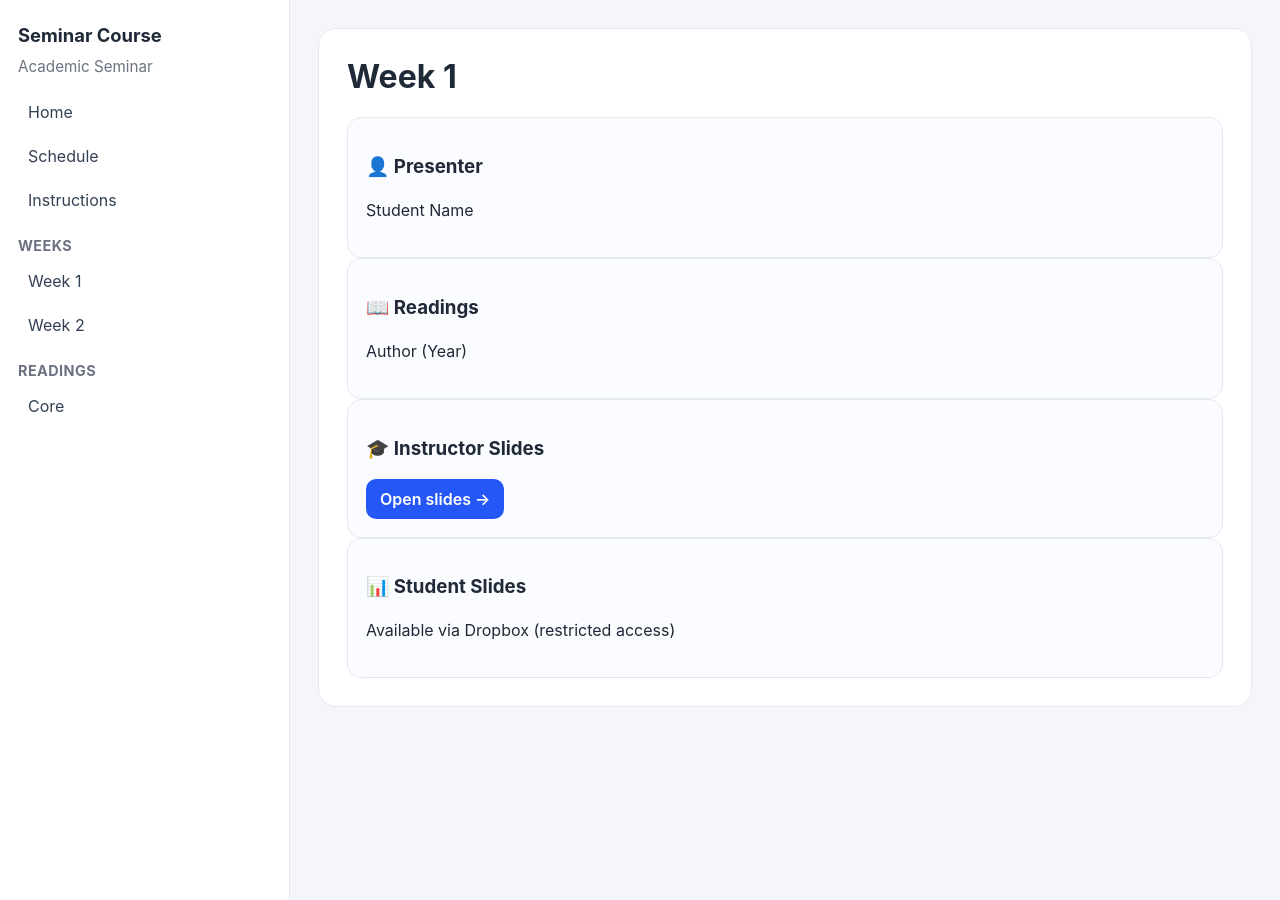
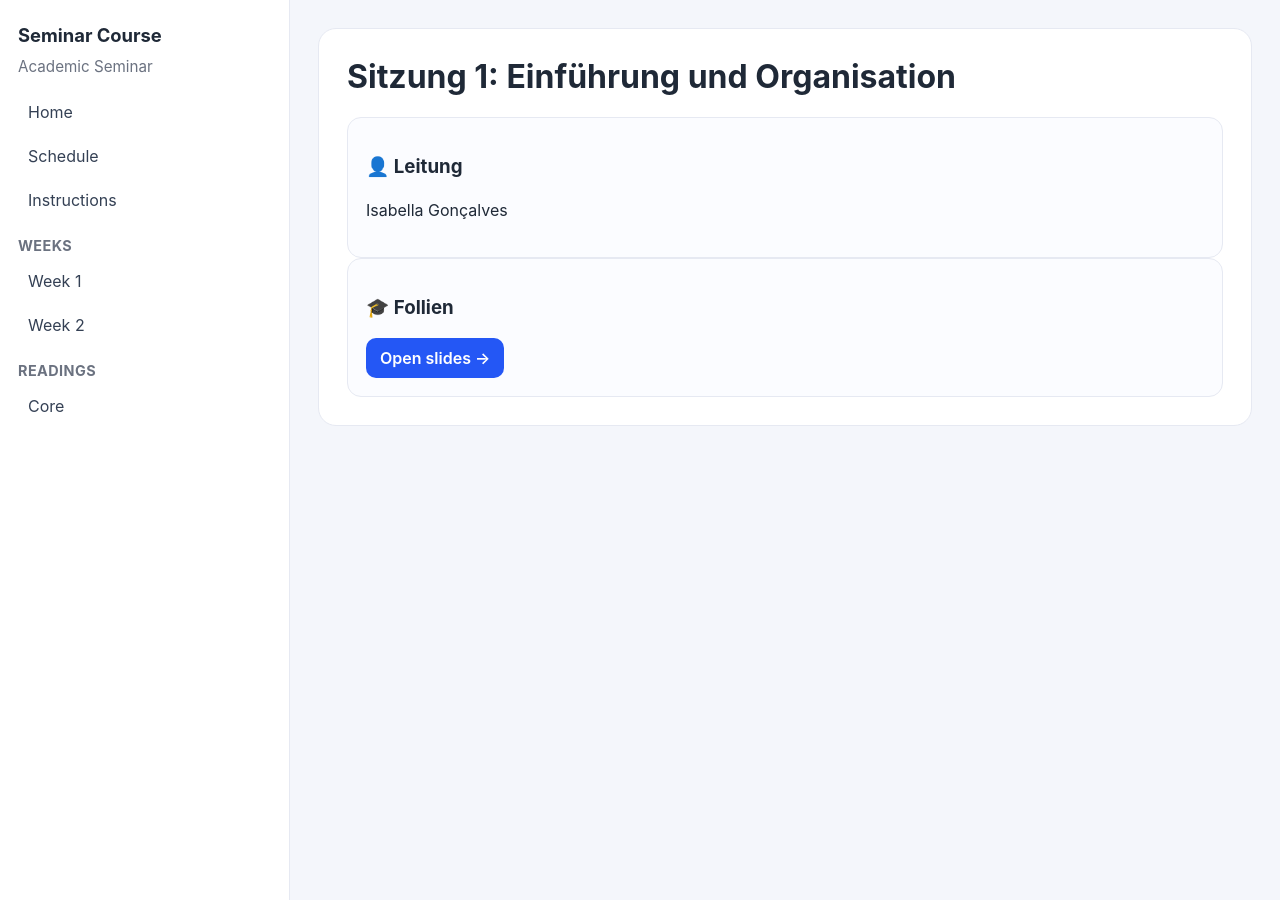
Before and after one commit to bellasgon/SeminarC_Sommer, a Jekyll site: the page built from seminars/week01.md, in a window 1280 px wide. Built offline with Jekyll 4.4.1, drawn with Linux system fonts in a browser that asks for light colours.

Commit message:
Revise Week 1 seminar details and language
Updated the content and structure for Week 1, including presenter details and session information.

```diff
--- a/seminars/week01.md
+++ b/seminars/week01.md
@@ -4,28 +4,18 @@ title: Week 1
 instructor_slides: ""
 ---
 
-# Week 1
+# Sitzung 1: Einführung und Organisation
 
 <div class="card">
-  <h3>👤 Presenter</h3>
-  <p>Student Name</p>
-</div>
-
-<div class="card">
-  <h3>📖 Readings</h3>
-  <p>Author (Year)</p>
+  <h3>👤 Leitung</h3>
+  <p>Isabella Gonçalves</p>
 </div>
 
 {% if page.instructor_slides %}
 <div class="card">
-  <h3>🎓 Instructor Slides</h3>
+  <h3>🎓 Follien</h3>
   <a class="button" href="{{ page.instructor_slides }}" target="_blank">
     Open slides →
   </a>
 </div>
 {% endif %}
-
-<div class="card">
-  <h3>📊 Student Slides</h3>
-  <p>Available via Dropbox (restricted access)</p>
-</div>
```
